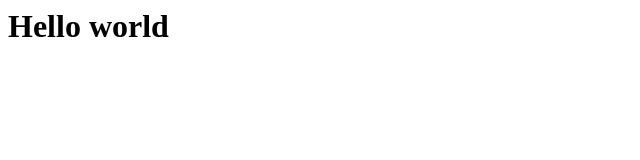
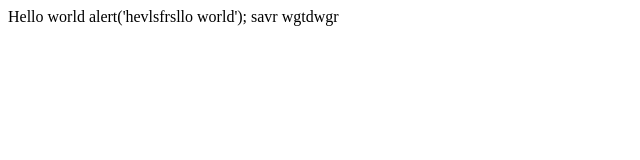
Before and after one commit to courtneywaite1/courtneywaite.github.io, a plain HTML site: page index.html in a window 1280 px wide. Shown: the whole page, without its empty margins (0-640 px from the left). Drawn offline with Linux system fonts and the light colour scheme.

Commit message:
Update index.html

```diff
--- a/index.html
+++ b/index.html
@@ -1,8 +1,17 @@
-<html>
-<body>
-<h1>Hello world</h1>
-<script>
-alert('hello world');
-</script>
-</body>
-</html>
+<htmgr2
+       q grpizza
+        pizrWrqgvvqza
+        pizqgewqwza
+        pqgizzawqv
+        pizzvea
+        rvqblv
+       gr>
+<bgrgeody>
+<csvqgrsdqgh
+   1>Hello world</h1>
+<scrrgqip
+        xt>
+alert('hevlsfrsllo world');
+</scri  fev pt>
+</rgrebody>savr
+<e/htmgrel>wgtdwgr
```
